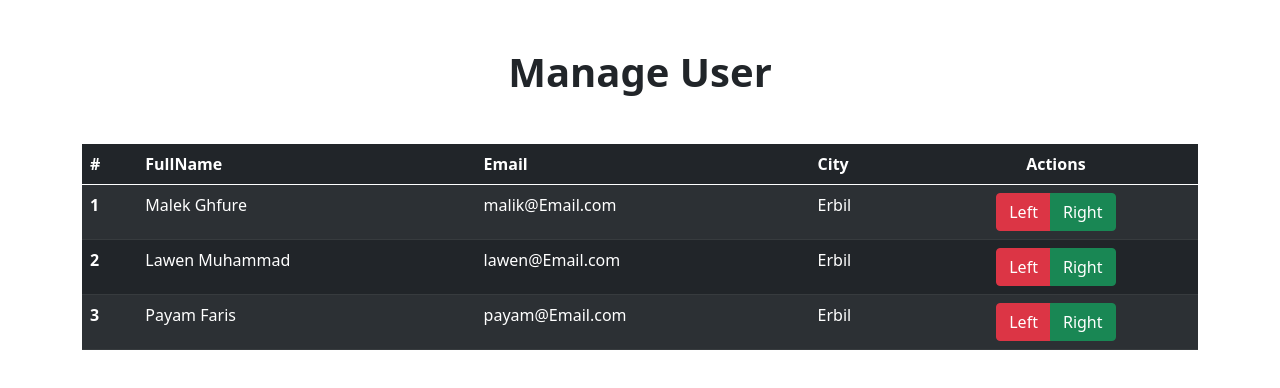
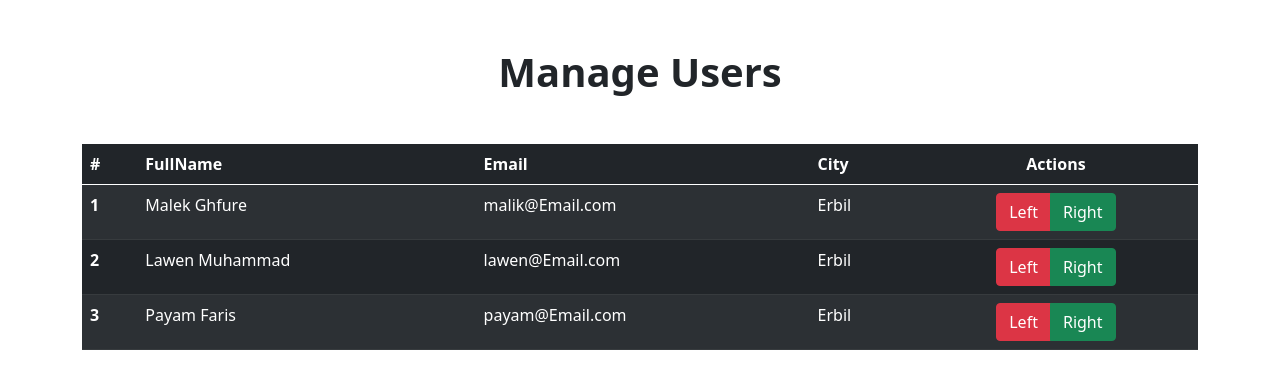
Before and after one commit to MalikIT99/webbasics1, a plain HTML site: page manageuser.html in a window 1280 px wide. Drawn offline with nearby package versions, Linux system fonts and the light colour scheme.

Commit message:
chande manageuser

```diff
--- a/manageuser.html
+++ b/manageuser.html
@@ -10,7 +10,9 @@
   </head>
   <body>
     <div class=" container" >
-        <h1 class="text-center mt-5 fw-bold mb-5  ">Manage User</h1>
+        <h1 class="text-center mt-5 fw-bold mb-5  ">Manage Users
+
+        </h1>
         <div class="table-responsive">
             <table class="table table-striped table-dark table-hover ">
                 <thead>
```
